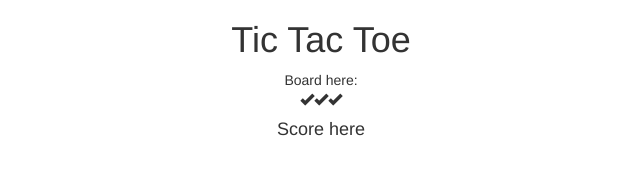
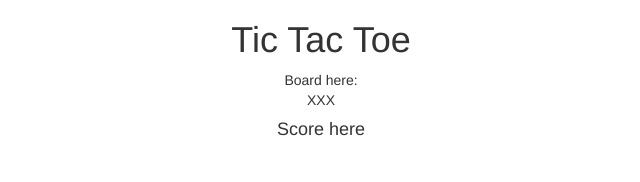
Before and after one commit to goformarty/Angular-tic-tac-toe, an Angular app: page / in a window 1280 px wide. Shown: the top 182 px of the page, without its empty margins (319-959 px from the left). Built offline with nearby package versions, Linux system fonts and the light colour scheme.

Commit message:
tile progress

```diff
--- a/src/app/app.component.html
+++ b/src/app/app.component.html
@@ -9,9 +9,10 @@
        Board here:
        <div id="board">
        </div>
-        <app-tile></app-tile>
-        <app-tile></app-tile>
-        <app-tile></app-tile>
+
+        <tile></tile>
+        <tile></tile>
+        <tile></tile>
      </div>
    </div>
    <div class="row text-center">
--- a/src/app/app.component.ts
+++ b/src/app/app.component.ts
@@ -7,11 +7,6 @@ import { Component, OnInit } from '@angular/core';
 })
 export class AppComponent {
   title = 'Tic Tac Toe';
-  marker = 'X';
-
-  playerClicked() {
-    console.log('clicked');
-  }
 
  //  onInit(){
  //    this.startNewGame();
--- a/src/app/tile/tile.component.html
+++ b/src/app/tile/tile.component.html
@@ -1,6 +1,7 @@
-<span
+<!-- <span
   class="glyphicon"
   [class.glyphicon-remove]="isX"
   [class.glyphicon-ok]="!isX"
   (click)="onClick()"
-  ></span>
+  ></span> -->
+<span class="marker">X</span>
--- a/src/app/tile/tile.component.ts
+++ b/src/app/tile/tile.component.ts
@@ -1,12 +1,14 @@
 import { Component, OnInit } from '@angular/core';
 
 @Component({
-  selector: 'app-tile',
+  selector: 'tile',
   templateUrl: './tile.component.html',
   styleUrls: ['./tile.component.css']
 })
 export class TileComponent implements OnInit {
   isX: boolean;
+  textContent: string;
+  playerMarker = ' ';
 
   constructor() { }
 
@@ -14,6 +16,6 @@ export class TileComponent implements OnInit {
   }
 
   onClick() {
-    this.isX = !this.isX;
+    this.textContent = 'O';
   }
 }
```
